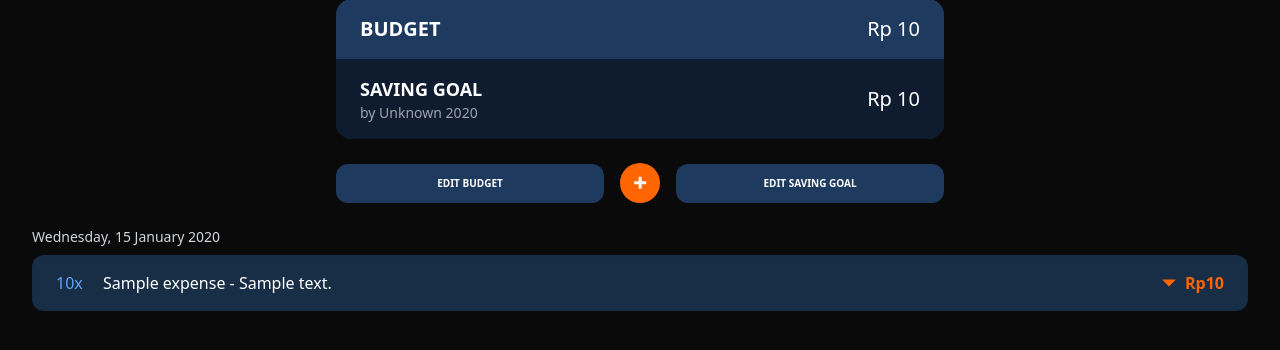
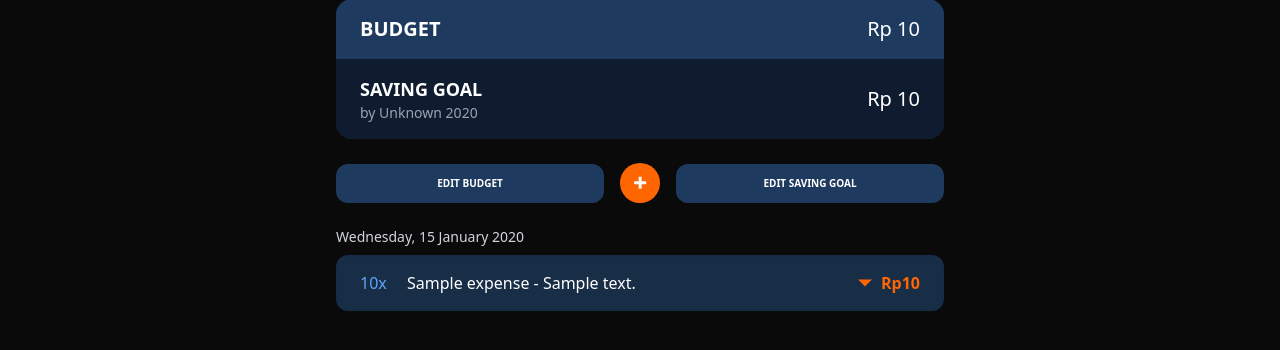
Before and after one commit to tristanaja/money-mate, a PHP site: page / in a window 1280 px wide. Shown: the part 129-479 px from the top of the page. Run offline with PHP 8.4, Linux system fonts and the light colour scheme; the visitor is signed in with stand-in values (Sample User, id 1); tables that the repository leaves empty or names only in its code hold one stand-in row (values such as "Sample post"); some libraries are stand-ins or nearby versions.

Commit message:
styles: Little Adjustment

```diff
--- a/index.php
+++ b/index.php
@@ -202,10 +202,10 @@ new saving_goal_services($db)->checkAndUpdateSavingGoalStatus();
 
     <?php foreach ($groupedExpenses as $date => $expensesForDate): ?>
         <!-- Date Header -->
-        <p class="text-sm text-gray-300 mb-2 w-full mt-6"><?= date('l, d F Y', strtotime($date)) ?></p>
+        <p class="text-sm text-gray-300 mb-2 w-full lg:w-[50%] mt-6"><?= date('l, d F Y', strtotime($date)) ?></p>
 
         <?php foreach ($expensesForDate as $index => $expense): ?>
-            <div class="w-full mb-4 bg-[#1e3e62] bg-opacity-70 backdrop-blur-sm rounded-xl overflow-hidden text-white">
+            <div class="w-full lg:w-[50%] mb-4 bg-[#1e3e62] bg-opacity-70 backdrop-blur-sm rounded-xl overflow-hidden text-white">
                 <!-- Top Row -->
                 <div class="px-6 py-4 flex justify-between items-center cursor-pointer" onclick="toggleExpenseDetails('expenseDetails<?= $expense['id'] ?>')">
                     <p><span class="text-blue-400 mr-4"><?= htmlspecialchars($expense['quantity']) ?>x</span> <?= htmlspecialchars($expense['title']) ?> - <?= htmlspecialchars($expense['description']) ?></p>
```
